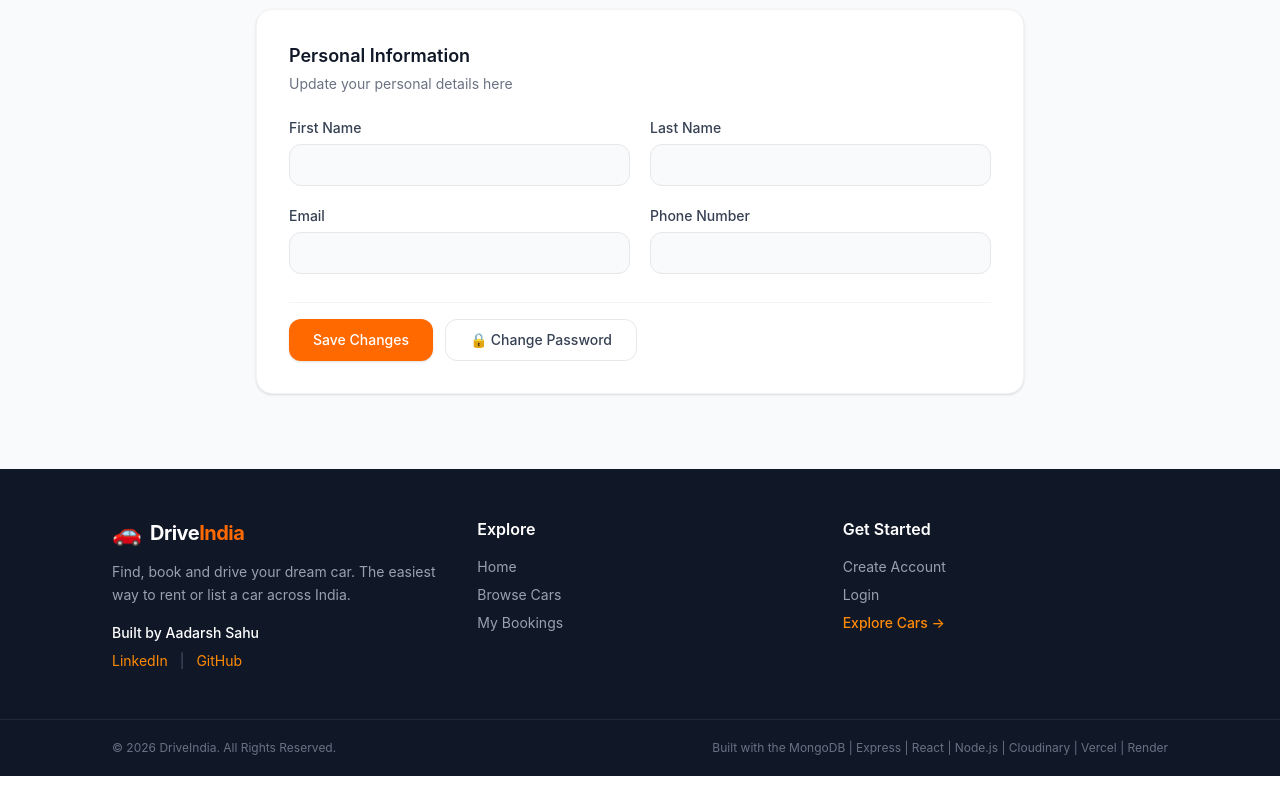
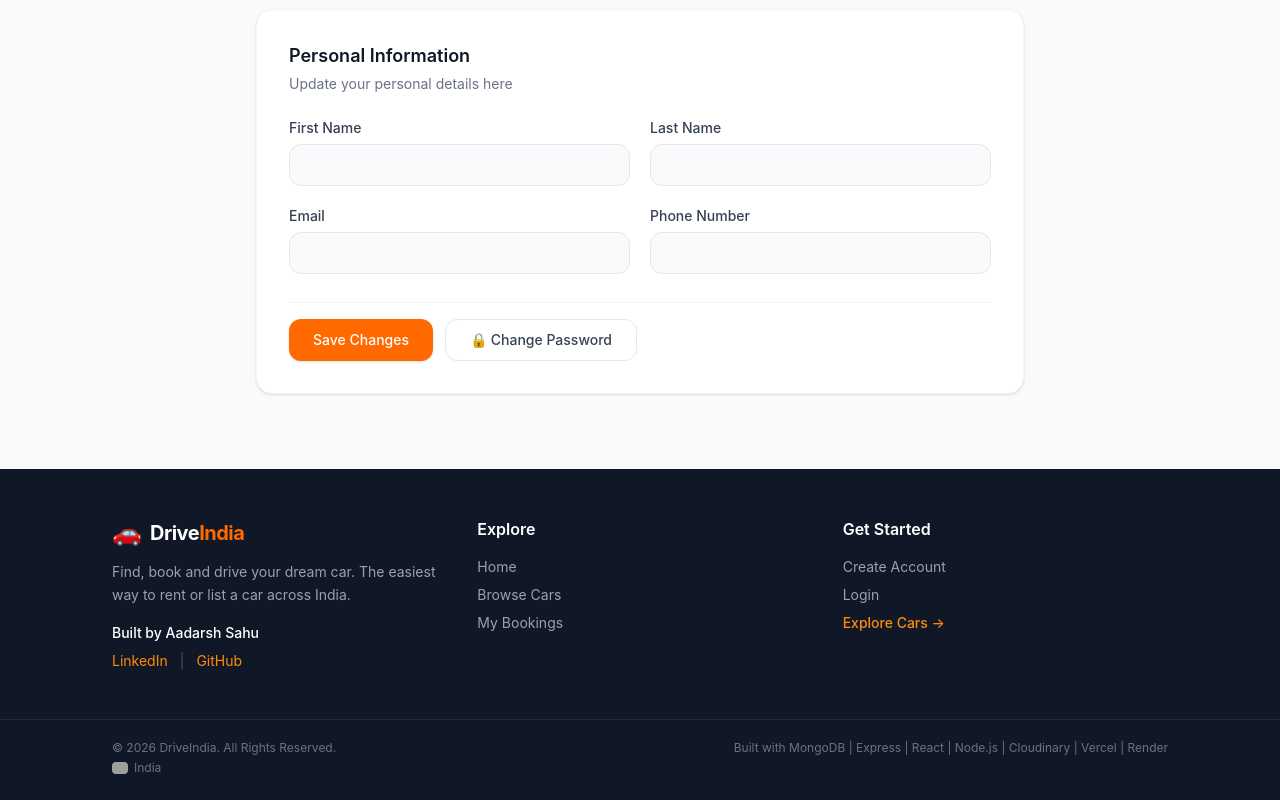
Before and after one commit to Aadarsh07sahu/car-rental-app, a React (Vite) app in the folder client/: page /profile in a window 1280 px wide. Shown: the part 428-1228 px from the top of the page. Before the commit the page ends 1204 px from the top, so only its background shows below. Built offline with nearby package versions, Linux system fonts and the light colour scheme; grey boxes are pictures that could not be loaded.

Commit message:
Add Indian flag and country name under copyright in footer

```diff
--- a/client/src/components/Footer.jsx
+++ b/client/src/components/Footer.jsx
@@ -18,11 +18,21 @@ function Footer() {
           </p>
           <p className="text-sm text-white font-medium mt-4">Built by Aadarsh Sahu</p>
           <div className="flex items-center gap-3 mt-2 text-sm">
-            <a href="https://www.linkedin.com/in/aadarsh-sahu-b51856280/" target="_blank" rel="noopener noreferrer" className="text-orange-400 hover:text-orange-300 transition-colors duration-200">
-  LinkedIn
-</a>
+            <a
+              href="https://www.linkedin.com/in/aadarsh-sahu-b51856280/"
+              target="_blank"
+              rel="noopener noreferrer"
+              className="text-orange-400 hover:text-orange-300 transition-colors duration-200"
+            >
+              LinkedIn
+            </a>
             <span className="text-gray-600">|</span>
-            <a href="https://github.com/Aadarsh07sahu/car-rental-app" target="_blank" rel="noopener noreferrer" className="text-orange-400 hover:text-orange-300 transition-colors duration-200">
+            <a
+              href="https://github.com/Aadarsh07sahu/car-rental-app"
+              target="_blank"
+              rel="noopener noreferrer"
+              className="text-orange-400 hover:text-orange-300 transition-colors duration-200"
+            >
               GitHub
             </a>
           </div>
@@ -56,9 +66,26 @@ function Footer() {
 
       {/* Bottom bar */}
       <div className="border-t border-gray-800">
-        <div className="max-w-6xl mx-auto px-6 md:px-12 py-5 flex flex-col md:flex-row items-center justify-between gap-2 text-xs text-gray-500">
-          <p>© {new Date().getFullYear()} DriveIndia. All Rights Reserved.</p>
-          <p>Built with the MongoDB | Express | React | Node.js | Cloudinary | Vercel | Render</p>
+        <div className="max-w-6xl mx-auto px-6 md:px-12 py-5 flex flex-col md:flex-row items-center md:items-start justify-between gap-3 text-xs text-gray-500">
+
+          {/* Left side: Copyright (with relative positioning for the flag stack) */}
+          <div className="relative flex flex-col items-center md:items-start">
+            <p className="mb-0">© {new Date().getFullYear()} DriveIndia. All Rights Reserved.</p>
+
+            {/* Flag & India - positioned absolutely to sit under copyright without shifting layout */}
+            <div className="absolute top-4 left-1/2 -translate-x-1/2 md:left-0 md:translate-x-0 flex items-center gap-1.5 mt-1">
+              <img src="https://upload.wikimedia.org/wikipedia/en/4/41/Flag_of_India.svg" alt="India Flag" className="w-4 h-3 object-cover rounded-sm" />
+              <span>India</span>
+            </div>
+
+            {/* Placeholder space for the absolute content so footer height is correct */}
+            <div className="h-5 mt-1"></div>
+          </div>
+
+          {/* Right side: Tech Stack (Perfectly aligned on the right) */}
+          <p className="text-center md:text-right mt-2 md:mt-0">
+            Built with MongoDB | Express | React | Node.js | Cloudinary | Vercel | Render
+          </p>
         </div>
       </div>
     </footer>
```
